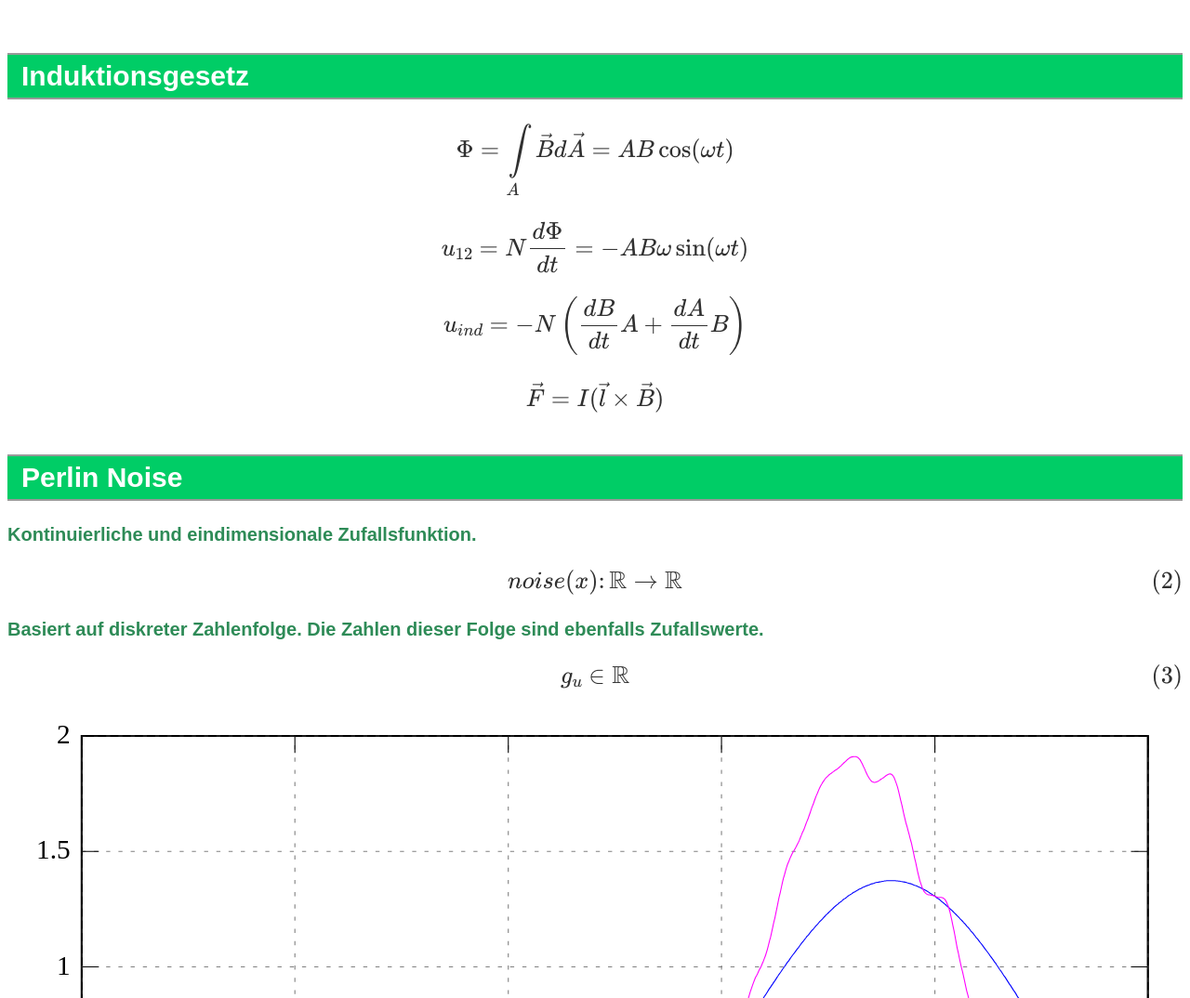
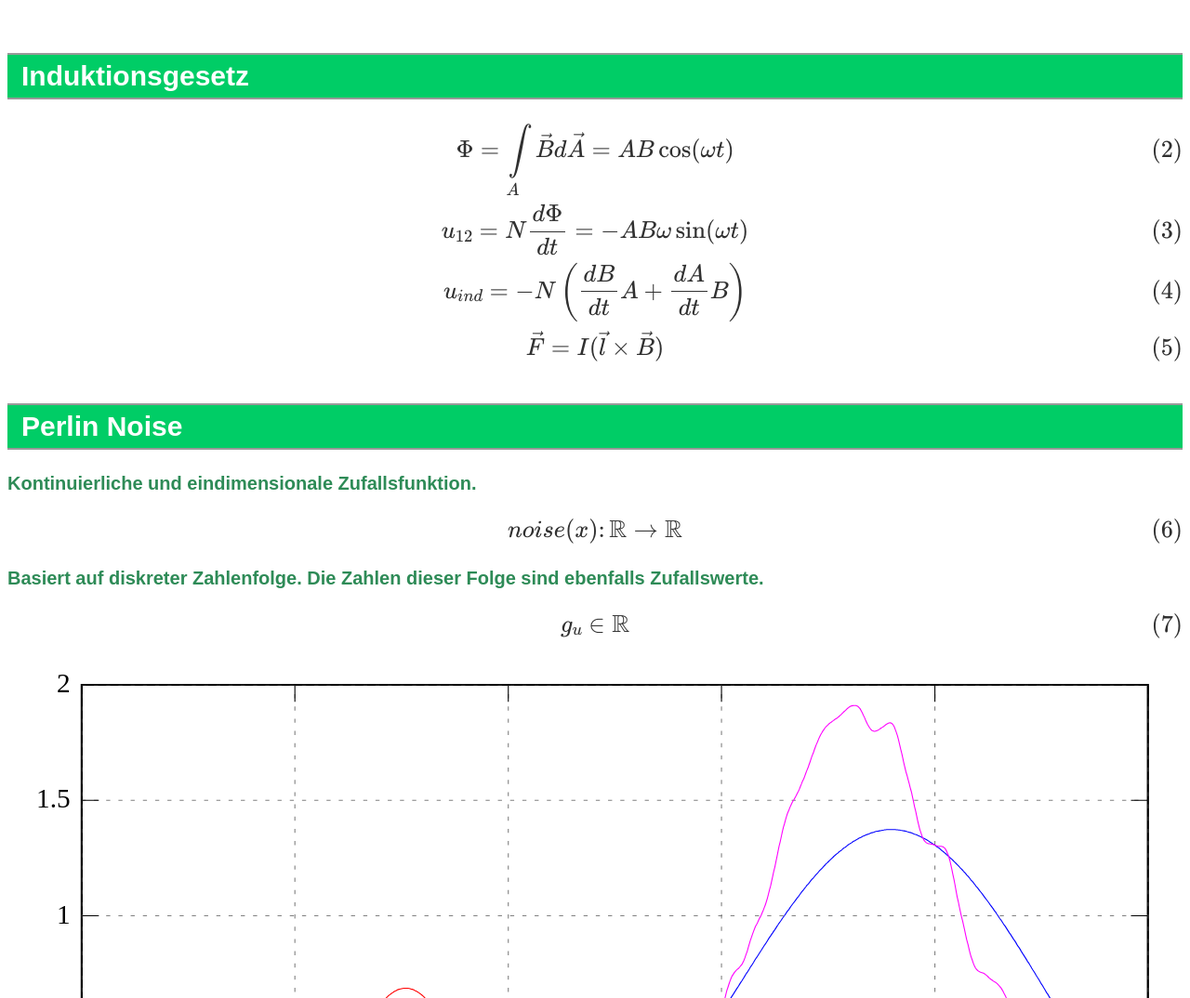
Before and after one commit to fhanisch/fhanisch.github.io, a plain HTML site: page index.html in a window 1280 px wide. Shown: the part 2420-3494 px from the top of the page at 93% size. Drawn offline with nearby package versions, Linux system fonts and the light colour scheme; some packages are replaced by stand-ins of ours.

Commit message:
Induktionsgesetz

```diff
--- a/index.html
+++ b/index.html
@@ -46,13 +46,15 @@
       <img src=RC.svg>
       <h2 ID="kap3">Induktionsgesetz</h2>
       <p ID="formel">
-      		$$\Phi=\int\limits_{A}\vec{B}d\vec{A}=AB\cos(\omega t)$$
+        \begin{gather}
+      		\Phi=\int\limits_{A}\vec{B}d\vec{A}=AB\cos(\omega t) \\
 
-      		$$u_{12}=N\frac{d\Phi}{dt}=-AB\omega\sin(\omega t)$$
+      		u_{12}=N\frac{d\Phi}{dt}=-AB\omega\sin(\omega t) \\
 
-      		$$u_{ind}=-N\left(\frac{dB}{dt}A+\frac{dA}{dt}B\right)$$
+      		u_{ind}=-N\left(\frac{dB}{dt}A+\frac{dA}{dt}B\right) \\
 
-      		$$\vec{F}=I(\vec{l}\times\vec{B})$$
+      		\vec{F}=I(\vec{l}\times\vec{B})
+        \end{gather}
       </p>
       <h2 ID="kap4">Perlin Noise</h2>
       <p>Kontinuierliche und eindimensionale Zufallsfunktion.</p>
```
